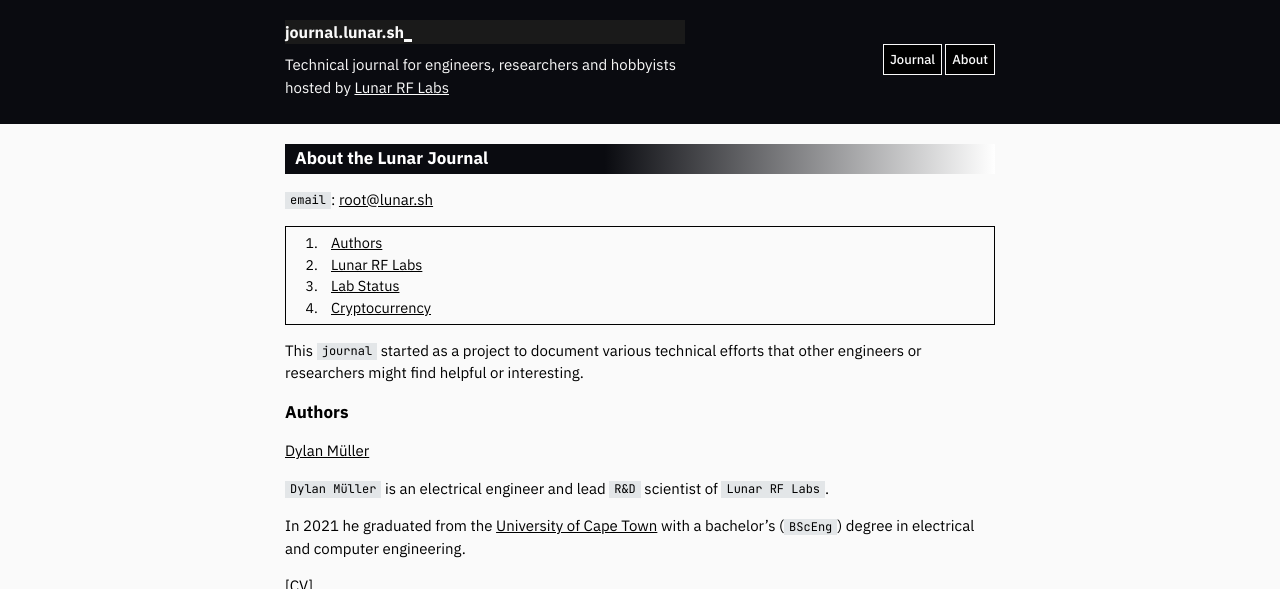
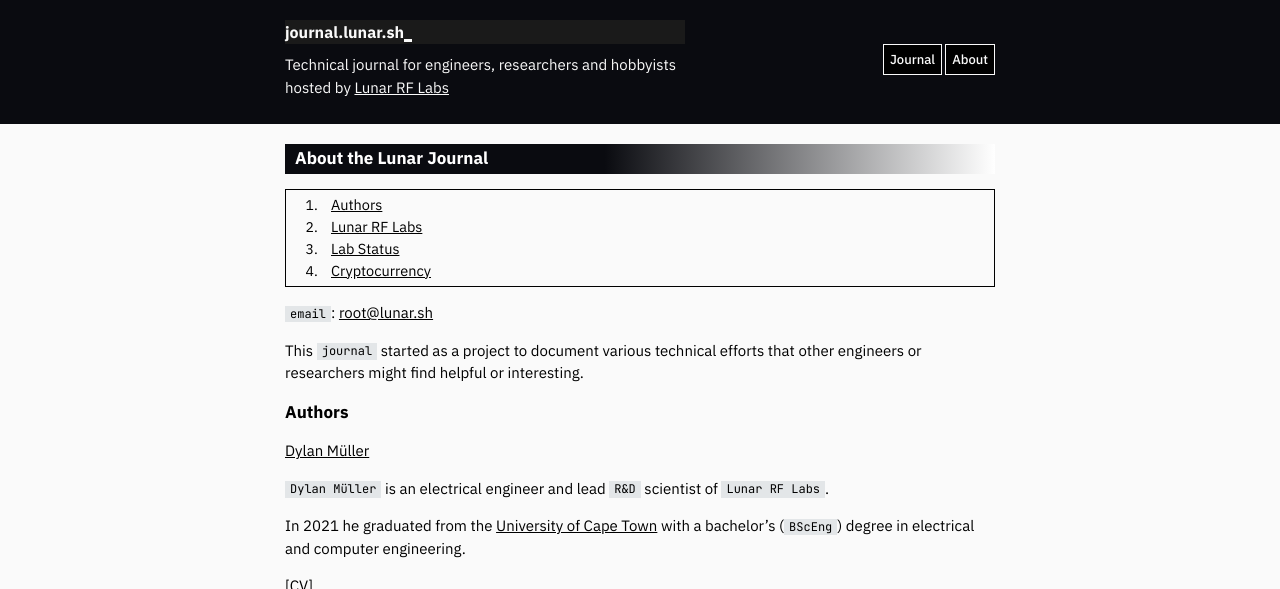
Before and after one commit to microstub/microstub.github.io, a Jekyll site: the page built from info.md, in a window 1280 px wide and 900 px high, cut to the strip 0-589 px from the top of the window. Built offline with Jekyll 4.4.1, drawn with Linux system fonts in a browser that asks for light colours; nearby versions of some CDN libraries.

```diff
--- a/info.md
+++ b/info.md
@@ -6,12 +6,12 @@ permalink: /info.html
 
 <meta name="robots" content="noindex">
 
-`email`: [root@lunar.sh](mailto:root@lunar.sh) <br/>
-
 1. [Authors](#authors)
 2. [Lunar RF Labs](#lunar-rf-labs)
 3. [Lab Status](#lab-status)
 4. [Cryptocurrency](#cryptocurrency)
+
+`email`: [root@lunar.sh](mailto:root@lunar.sh) <br/>
 
 This `journal` started as a project to document various technical efforts that
 other engineers or researchers might find helpful or interesting.
```
